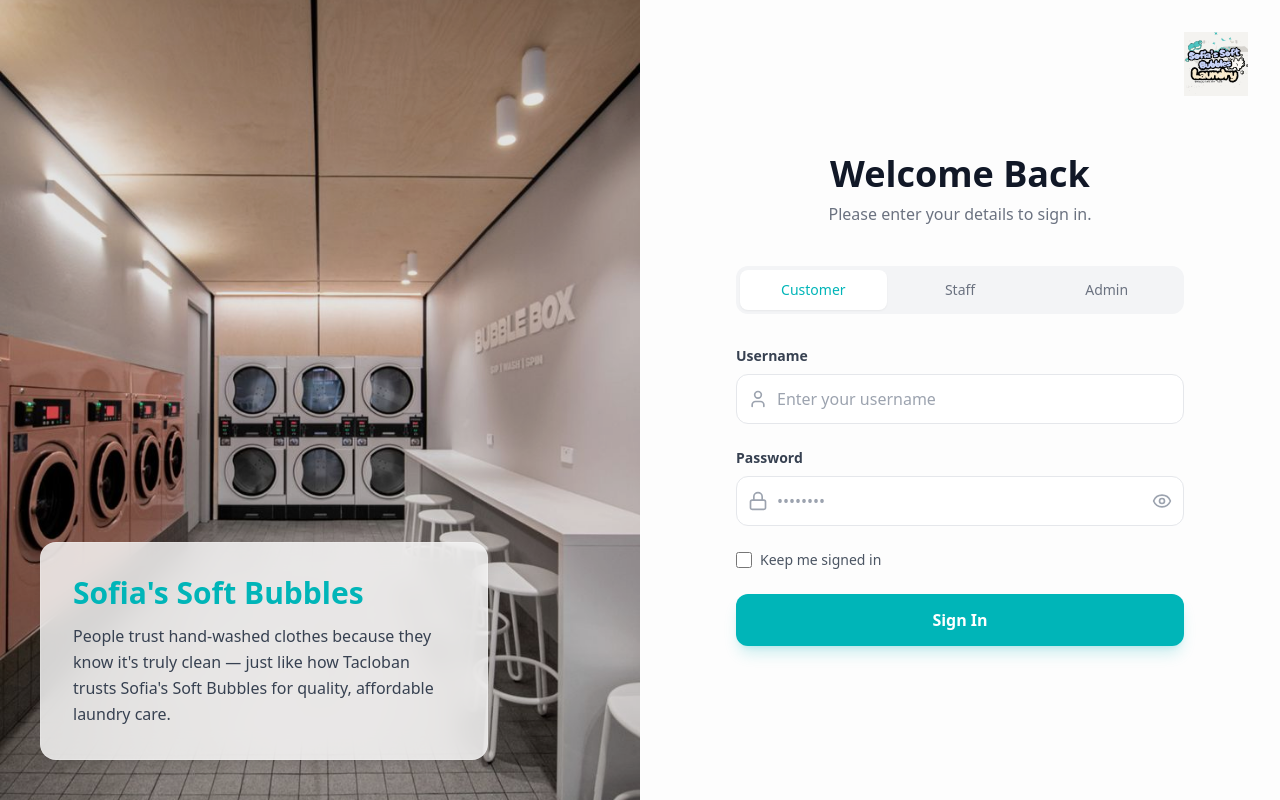
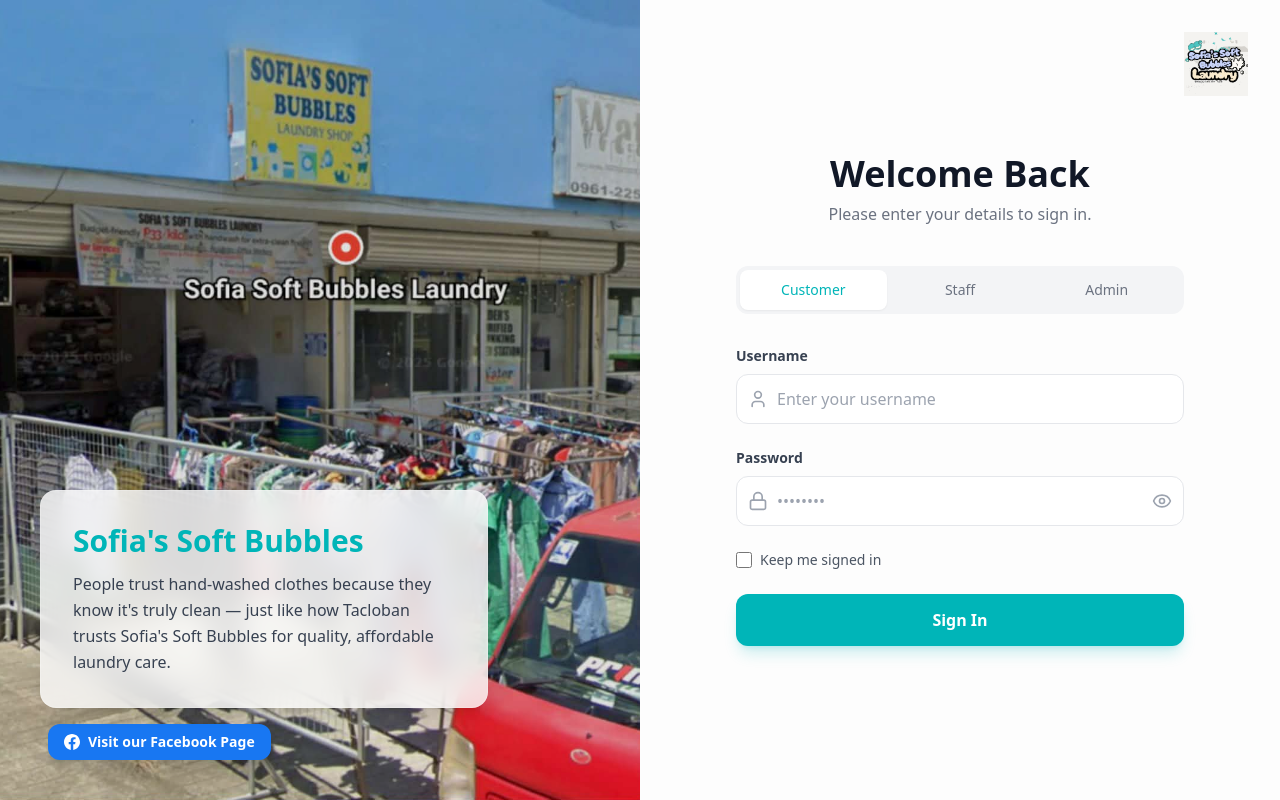
Before and after one commit to YCHANTAN/Sofia-s-Soft-Bubble-s-Laundry, a React (Vite) app in the folder frontend/: page /login in a window 1280 px wide. Built offline with nearby package versions, Linux system fonts and the light colour scheme; no server answers.

Commit message:
feat(login): add Facebook link button and adjust hero image alignment

```diff
--- a/frontend/src/pages/Login.tsx
+++ b/frontend/src/pages/Login.tsx
@@ -3,7 +3,7 @@
 import { useNavigate } from 'react-router-dom';
 import { User, Lock, Eye, EyeOff } from 'lucide-react';
 import laundryLogo from '../assets/Laundry-Logo.svg';
-import loginDesign from '../assets/Login-Design.jpg';
+import loginDesign from '../assets/Store.jpg';
 
 const Login = () => {
   const [username, setUsername] = useState('');
@@ -45,18 +45,34 @@
         <img
           src={loginDesign}
           alt="Sofia's Soft Bubbles Hero"
-          className="absolute inset-0 w-full h-full object-cover"
+          className="absolute inset-0 w-full h-full object-cover object-top"
         />
         <div className="absolute inset-0 bg-black/10" />
 
         {/* Overlay Card */}
-        <div className="absolute bottom-10 left-10 right-10">
+        <div className="absolute bottom-10 left-10 right-10 flex flex-col items-start gap-4">
           <div className="bg-white/80 backdrop-blur-md p-8 rounded-2xl max-w-md shadow-lg border border-white/20">
             <h1 className="text-3xl font-bold text-[#00B5B8] mb-3">Sofia's Soft Bubbles</h1>
             <p className="text-gray-700 leading-relaxed">
               People trust hand-washed clothes because they know it's truly clean — just like how Tacloban trusts Sofia's Soft Bubbles for quality, affordable laundry care.
             </p>
           </div>
+
+          <a
+            href="https://www.facebook.com/sofiassoftbubbleslaundry?rdid=CrULvJNgpxpyT0ez&share_url=https%3A%2F%2Fwww.facebook.com%2Fshare%2F1FRPEfi1JT#"
+            target="_blank"
+            rel="noopener noreferrer"
+            className="inline-flex items-center px-4 py-2 bg-[#1877F2] hover:bg-[#166fe5] text-white rounded-xl text-sm font-bold transition-all duration-200 shadow-lg group active:scale-95 ml-2"
+          >
+            <svg
+              className="w-4 h-4 mr-2 transition-transform group-hover:scale-110"
+              viewBox="0 0 24 24"
+              fill="currentColor"
+            >
+              <path d="M24 12.073c0-6.627-5.373-12-12-12s-12 5.373-12 12c0 5.99 4.388 10.954 10.125 11.854v-8.385H7.078v-3.47h3.047V9.43c0-3.007 1.792-4.669 4.533-4.669 1.312 0 2.686.235 2.686.235v2.953H15.83c-1.491 0-1.956.925-1.956 1.874v2.25h3.328l-.532 3.47h-2.796v8.385C19.612 23.027 24 18.062 24 12.073z"/>
+            </svg>
+            Visit our Facebook Page
+          </a>
         </div>
       </div>
 
```
Also changed, not shown: frontend/src/assets/Store.jpg (added).
